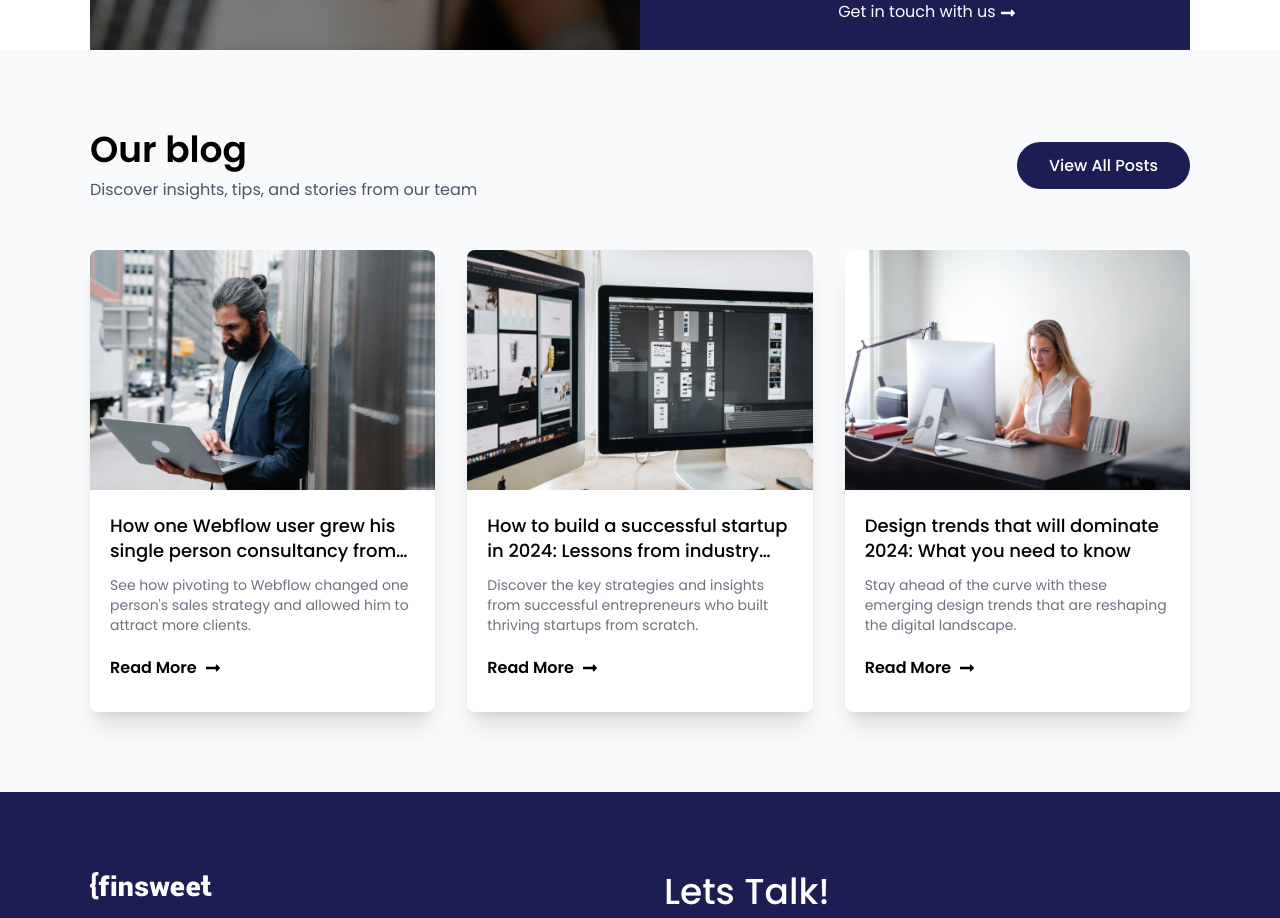
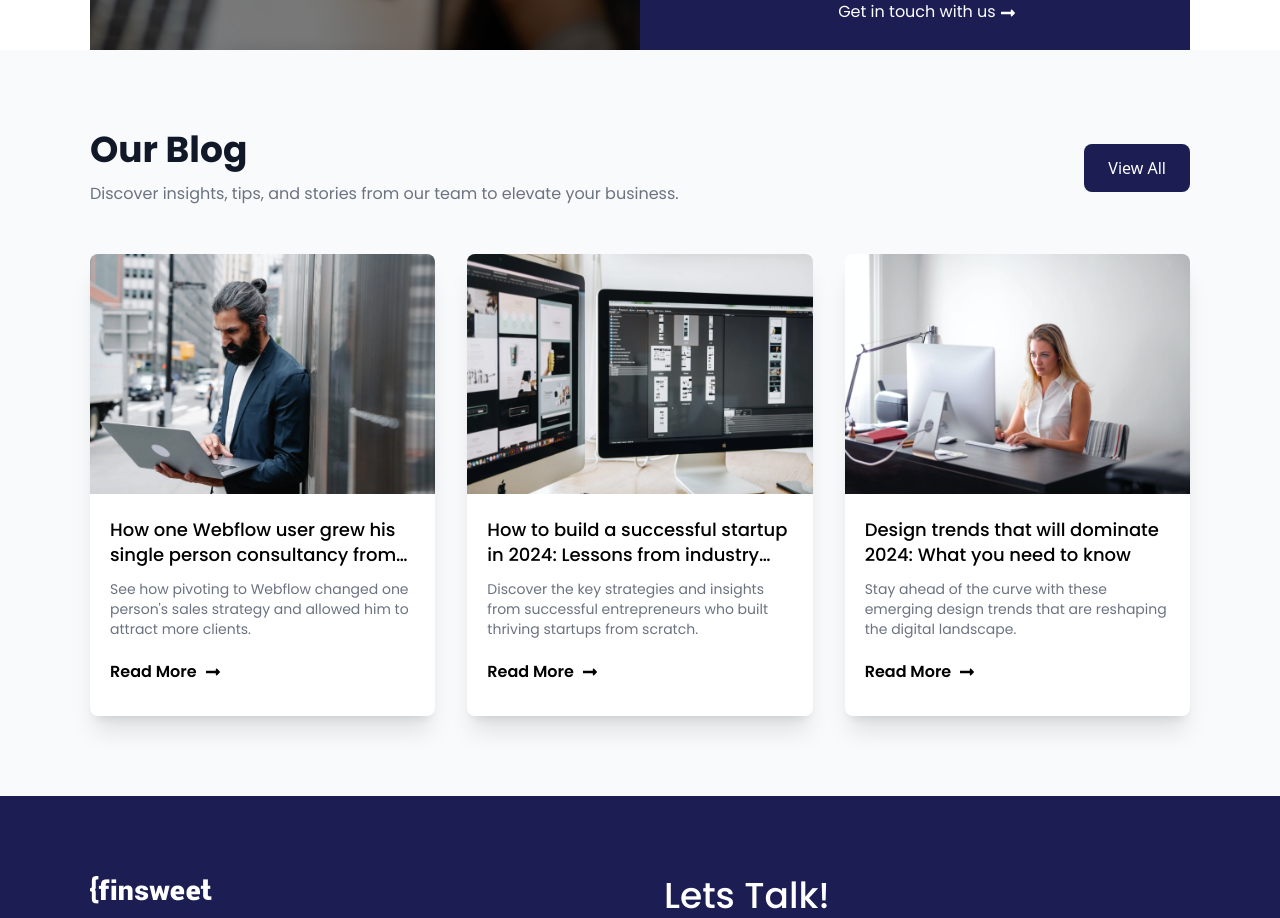
Before and after one commit to ariyanEiasin02/Finsweet-React, a React (Vite) app: page / in a window 1280 px wide. Shown: the part 4180-5098 px from the top of the page. Built offline with nearby package versions, Linux system fonts and the light colour scheme.

Commit message:
Add SectionTop component and integrate it into Blog component

```diff
--- a/src/components/Blog/Blog.jsx
+++ b/src/components/Blog/Blog.jsx
@@ -1,6 +1,7 @@
 import React from 'react'
 import BlogCard from '../BlogCard/BlogCard'
 import blogData from '../../data/blogData.json'
+import SectionTop from './SectionTop'
 
 const Blog = ({ limit = 3, showCategory = true, showAuthor = false }) => {
     const displayBlogs = limit ? blogData.slice(0, limit) : blogData
@@ -9,25 +10,7 @@ const Blog = ({ limit = 3, showCategory = true, showAuthor = false }) => {
         <div>
             <section className='md:py-20 py-12 bg-gray-50'>
                 <div className="max-w-container mx-auto">
-                    <div className="flex justify-between items-center mb-12">
-                        <div className="">
-                            <h2 className='font-poppins font-semibold text-2xl md:text-4xl text-black'>Our blog</h2>
-                        <p className='font-poppins text-gray-600 text-base mt-2'>
-                            Discover insights, tips, and stories from our team
-                        </p>
-                        </div>
-                         {limit && blogData.length > limit && (
-                        <div className="">
-                            <a
-                                href="/Home/Blog"
-                                className="px-8 py-3 bg-[#1C1E53] text-white font-poppins font-medium rounded-full hover:bg-[#2a2d6b] hover:shadow-lg transition-all duration-300"
-                            >
-                                View All Posts
-                            </a>
-                        </div>
-                    )}
-                    </div>
-
+                    <SectionTop />
                     <div className="grid grid-cols-1 md:grid-cols-2 lg:grid-cols-3 gap-8 px-4 md:px-0">
                         {displayBlogs.map((blog) => (
                             <BlogCard
--- /dev/null
+++ b/src/components/Blog/SectionTop.jsx
@@ -0,0 +1,25 @@
+import React from 'react';
+
+const SectionTop = () => {
+  return (
+    <div className="mb-12">
+      <div className="flex flex-col md:flex-row justify-between items-start md:items-center">
+        <div>
+          <h2 className="font-poppins font-bold text-2xl md:text-4xl text-gray-900">
+            Our Blog
+          </h2>
+          <p className="font-poppins text-gray-500 text-base mt-2 md:mt-3">
+            Discover insights, tips, and stories from our team to elevate your business.
+          </p>
+        </div>
+        <div className="mt-4 md:mt-0">
+          <button className="bg-[#1C1E53] text-white font-medium py-3 px-6 rounded-lg transition duration-300">
+            View All
+          </button>
+        </div>
+      </div>
+    </div>
+  );
+}
+
+export default SectionTop;
```
